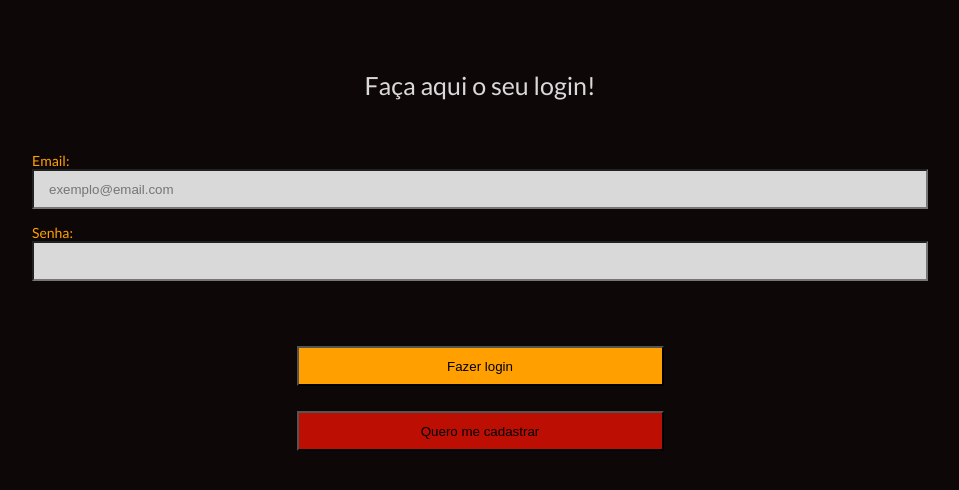
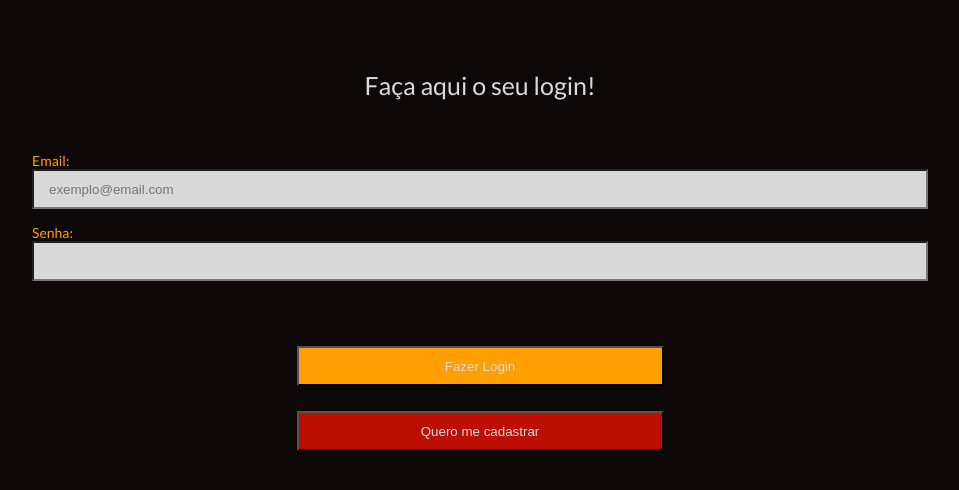
Before and after one commit to lucasliberato9/ponto-eletronico, a React (Vite) app: page /login in a window 1280 px wide. Shown: the top 490 px of the page, without its empty margins (160-1119 px from the left). Built offline with nearby package versions, Linux system fonts and the light colour scheme.

Commit message:
Alterações na página Login + component BotaoGenerico

```diff
--- a/src/Pages/Login/Login.jsx
+++ b/src/Pages/Login/Login.jsx
@@ -1,4 +1,5 @@
-import { Container, Titulo, Form, Label, Input, DivButton, Button } from "./Styles";
+import { Container, Titulo, Form, Label, Input, DivButton } from "./Styles";
+import { BotaoGenerico } from "../../components";
 
 function Login() {
 
@@ -9,6 +10,7 @@ function Login() {
         Faça aqui o seu login!
       </Titulo>
       <Form>
+        {/* as divs abaixo futuramente se tornarão components */}
         <div>
           <Label> Email: </Label>
           <Input placeholder= "exemplo@email.com"></Input>
@@ -19,8 +21,8 @@ function Login() {
         </div>
       </Form>
       <DivButton>
-        <Button color= "#FFA000"> Fazer login </Button>
-        <Button color= "#BC0E03"> Quero me cadastrar </Button>
+        <BotaoGenerico name= "Fazer Login" color= "#FFA000"/>
+        <BotaoGenerico name= "Quero me cadastrar" color= "#BC0E03"/>
       </DivButton>
     </Container>
 
--- a/src/Pages/Login/Styles.js
+++ b/src/Pages/Login/Styles.js
@@ -41,9 +41,3 @@ export const DivButton = styled.div`
     gap: 25px;
     margin-top: 50px;
 `
-
-export const Button = styled.button`
-    width: 367px;
-    height: 40px;
-    background-color: ${(props) => props.color};
-`
--- /dev/null
+++ b/src/components/BotaoGenerico/BotaoGenerico.jsx
@@ -0,0 +1,22 @@
+import PropTypes from "prop-types";
+import { Button } from "./Styles";
+
+function BotaoGenerico({name, color}) {
+    return (
+        <Button type="submit" color={color}>
+            {name}
+        </Button>
+    )
+  }
+
+  Button.defaultProps = {
+    name: "Submit",
+    color: "yellow",
+  };
+
+  Button.propTypes = {
+    name: PropTypes.string,
+    color: PropTypes.string,
+  };
+
+  export default BotaoGenerico;
--- /dev/null
+++ b/src/components/BotaoGenerico/Styles.js
@@ -0,0 +1,8 @@
+import styled from "styled-components";
+
+export const Button = styled.button`
+    width: 367px;
+    height: 40px;
+    color: #d9d9d9;
+    background-color: ${(props) => props.color};
+`
--- /dev/null
+++ b/src/components/index.js
@@ -0,0 +1 @@
+export { default as BotaoGenerico } from "./BotaoGenerico/BotaoGenerico";
```
